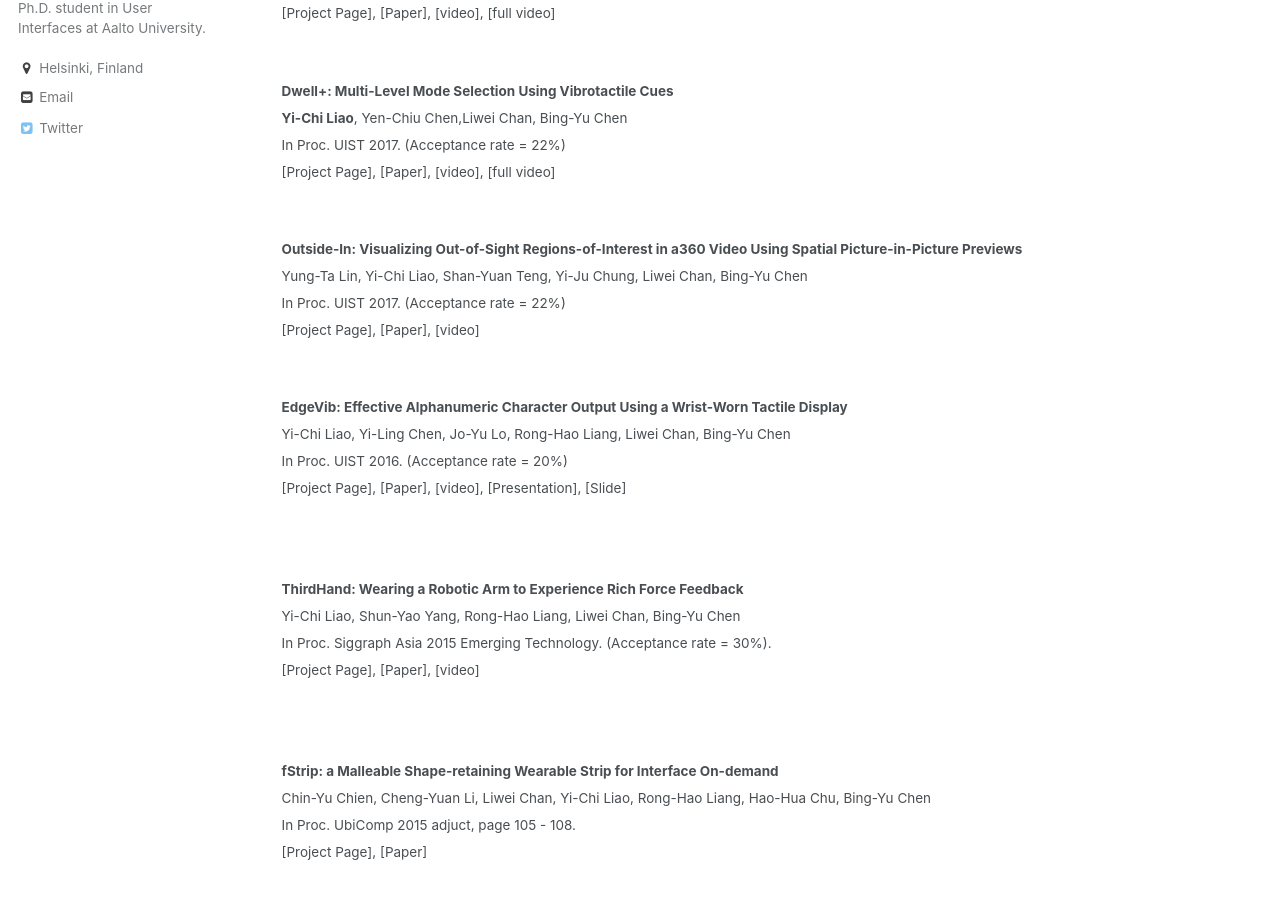
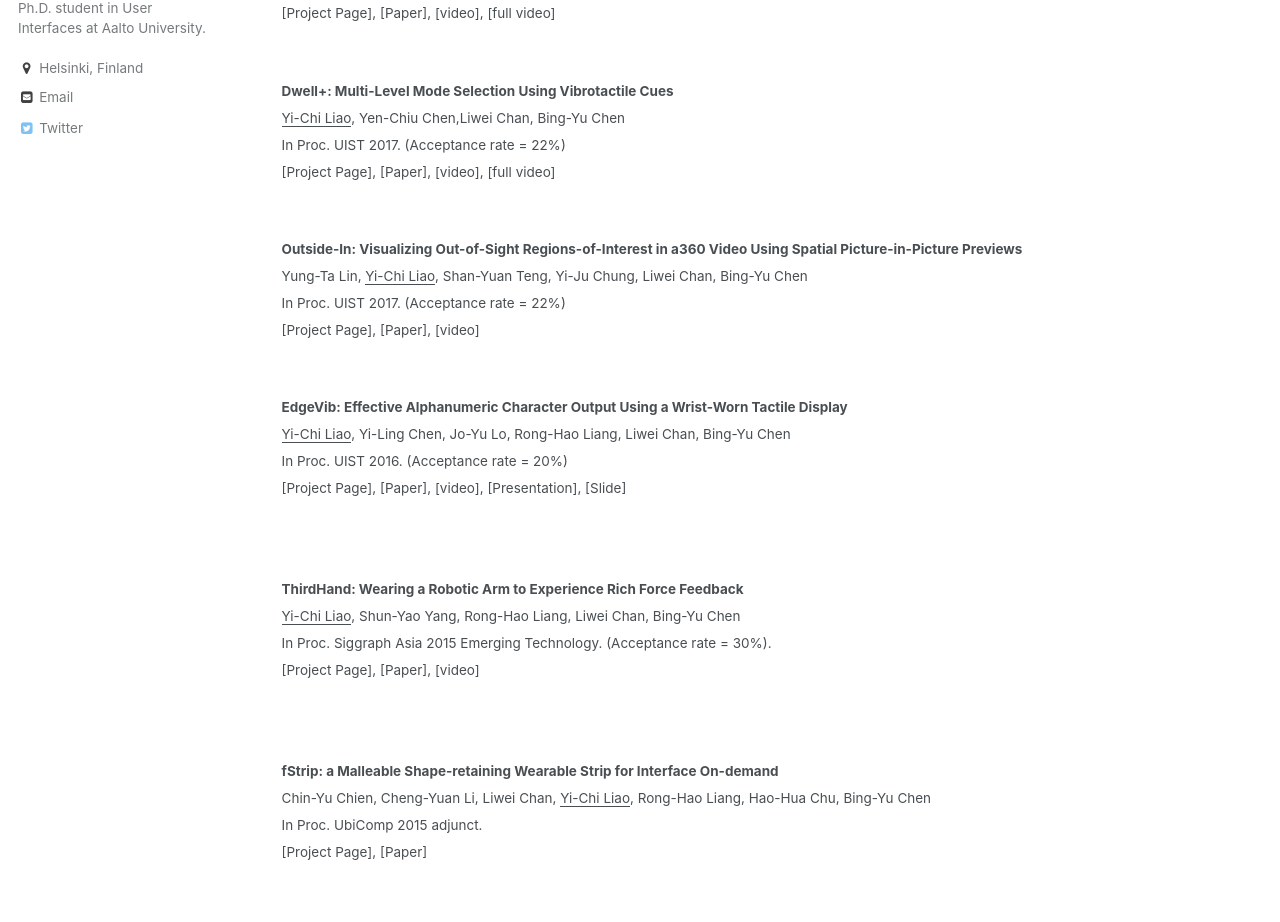
Before and after one commit to yichiliao/yichiliao.github.io, a Jekyll site: the page built from _pages/publications.md, in a window 1280 px wide and 1343 px high. Shown: the part 274-1196 px from the top of the window. Built offline with Jekyll 4.4.1, drawn with Linux system fonts in a browser that asks for light colours.

Commit message:
publication

```diff
--- a/_pages/publications.md
+++ b/_pages/publications.md
@@ -12,35 +12,35 @@ In Proc. CHI 2020. (Acceptance rate = 24.3%)</small><br>
 
 <br>
 <small>**Dwell+: Multi-Level Mode Selection Using Vibrotactile Cues**<br>
-__Yi-Chi Liao__, Yen-Chiu Chen,Liwei Chan, Bing-Yu Chen <br>
+<u>Yi-Chi Liao</u>, Yen-Chiu Chen,Liwei Chan, Bing-Yu Chen <br>
 In Proc. UIST 2017. (Acceptance rate = 22%)</small><br>
 <small>[[Project Page](https://yichiliao.github.io/portfolio/1-dwellplus/)], [[Paper](http://yichiliao.github.io/files/dwellplus_uist17.pdf)], [[video](https://www.youtube.com/watch?v=E90wT4RwuSk)],  [[full video](https://www.youtube.com/watch?v=SHxr5JcYqy8)]</small>
 
 <br>
 <small>**Outside-In: Visualizing Out-of-Sight Regions-of-Interest in a360 Video Using Spatial Picture-in-Picture Previews**<br>
-Yung-Ta Lin, Yi-Chi Liao, Shan-Yuan Teng, Yi-Ju Chung, Liwei Chan, Bing-Yu Chen <br>
+Yung-Ta Lin, <u>Yi-Chi Liao</u>, Shan-Yuan Teng, Yi-Ju Chung, Liwei Chan, Bing-Yu Chen <br>
 In Proc. UIST 2017. (Acceptance rate = 22%)</small><br>
 <small>[[Project Page](https://yichiliao.github.io/portfolio/2-outsidein/)], [[Paper](http://yichiliao.github.io/files/outsidein_uist17.pdf)], [[video](https://www.youtube.com/watch?v=tCeRS1ObPA8)]</small>
 
 
 <br>
 <small>**EdgeVib: Effective Alphanumeric Character Output Using a Wrist-Worn Tactile Display**<br>
-Yi-Chi Liao, Yi-Ling Chen, Jo-Yu Lo, Rong-Hao Liang, Liwei Chan, Bing-Yu Chen <br>
+<u>Yi-Chi Liao</u>, Yi-Ling Chen, Jo-Yu Lo, Rong-Hao Liang, Liwei Chan, Bing-Yu Chen <br>
 In Proc. UIST 2016. (Acceptance rate = 20%) </small><br>
 <small>[[Project Page](https://yichiliao.github.io/portfolio/3-edgevib/)], [[Paper](http://yichiliao.github.io/files/edgevib_uist16.pdf)], [[video](https://www.youtube.com/watch?v=Q_2owlSeDg4)], [[Presentation](https://www.youtube.com/watch?v=4aogj5g-Ft0)], [[Slide](https://goo.gl/mpHQ70)]</small>
 
 <br>
 
 <small>**ThirdHand: Wearing a Robotic Arm to Experience Rich Force Feedback**<br>
-Yi-Chi Liao, Shun-Yao Yang, Rong-Hao Liang, Liwei Chan, Bing-Yu Chen<br>
+<u>Yi-Chi Liao</u>, Shun-Yao Yang, Rong-Hao Liang, Liwei Chan, Bing-Yu Chen<br>
 In Proc. Siggraph Asia 2015 Emerging Technology. (Acceptance rate = 30%). </small><br>
 <small>[[Project Page](https://yichiliao.github.io/portfolio/5-thirdhand/)], [[Paper](http://yichiliao.github.io/files/thirdhand_sa15.pdf)], [[video](https://www.youtube.com/watch?v=Q_2owlSeDg4)]</small>
 
 <br>
 
 <small>**fStrip: a Malleable Shape-retaining Wearable Strip for Interface On-demand**<br>
-Chin-Yu Chien, Cheng-Yuan Li, Liwei Chan, Yi-Chi Liao, Rong-Hao Liang, Hao-Hua Chu, Bing-Yu Chen<br>
-In Proc. UbiComp 2015 adjuct, page 105 - 108. </small><br>
+Chin-Yu Chien, Cheng-Yuan Li, Liwei Chan, <u>Yi-Chi Liao</u>, Rong-Hao Liang, Hao-Hua Chu, Bing-Yu Chen<br>
+In Proc. UbiComp 2015 adjunct. </small><br>
 <small>[[Project Page](https://yichiliao.github.io/portfolio/6-fstrip/)], [[Paper](http://dl.acm.org/citation.cfm?id=2800883&CFID=944733130&CFTOKEN=32899269)]</small>
 
 {% if author.googlescholar %}
```
